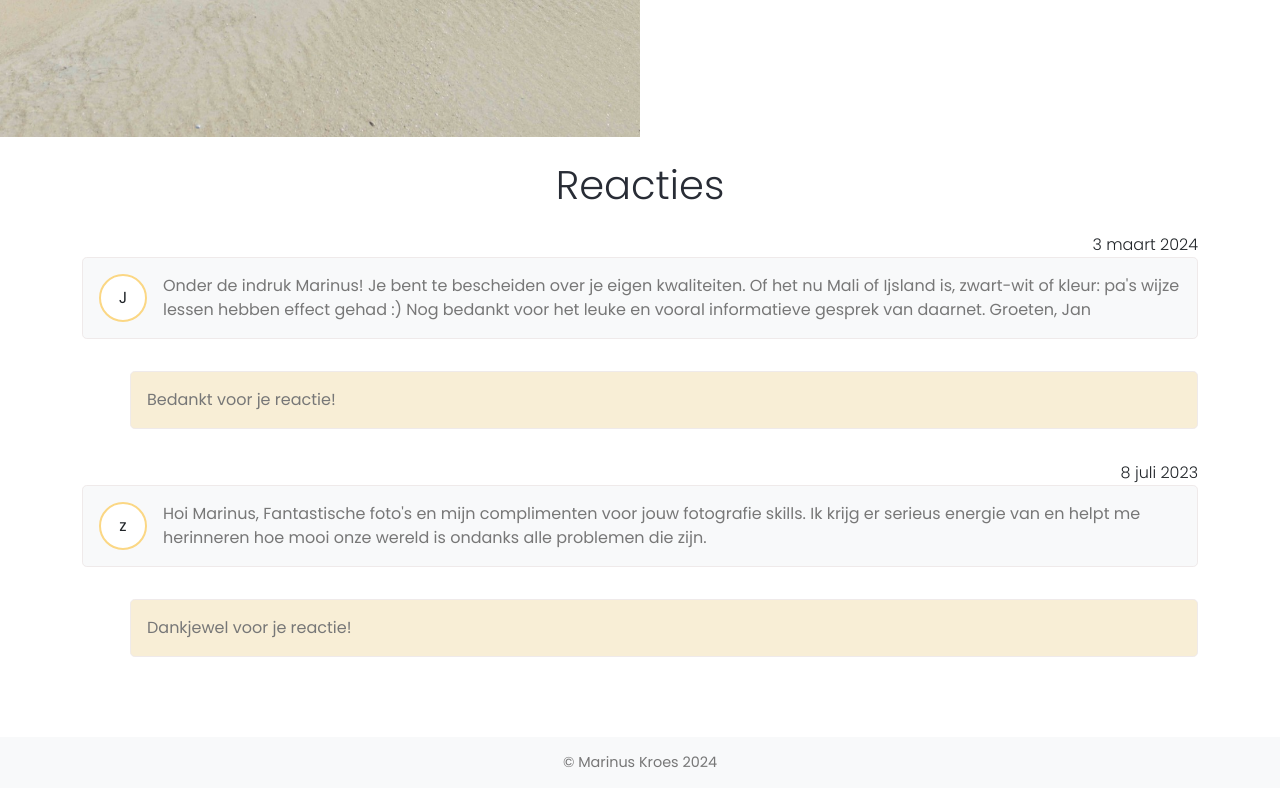
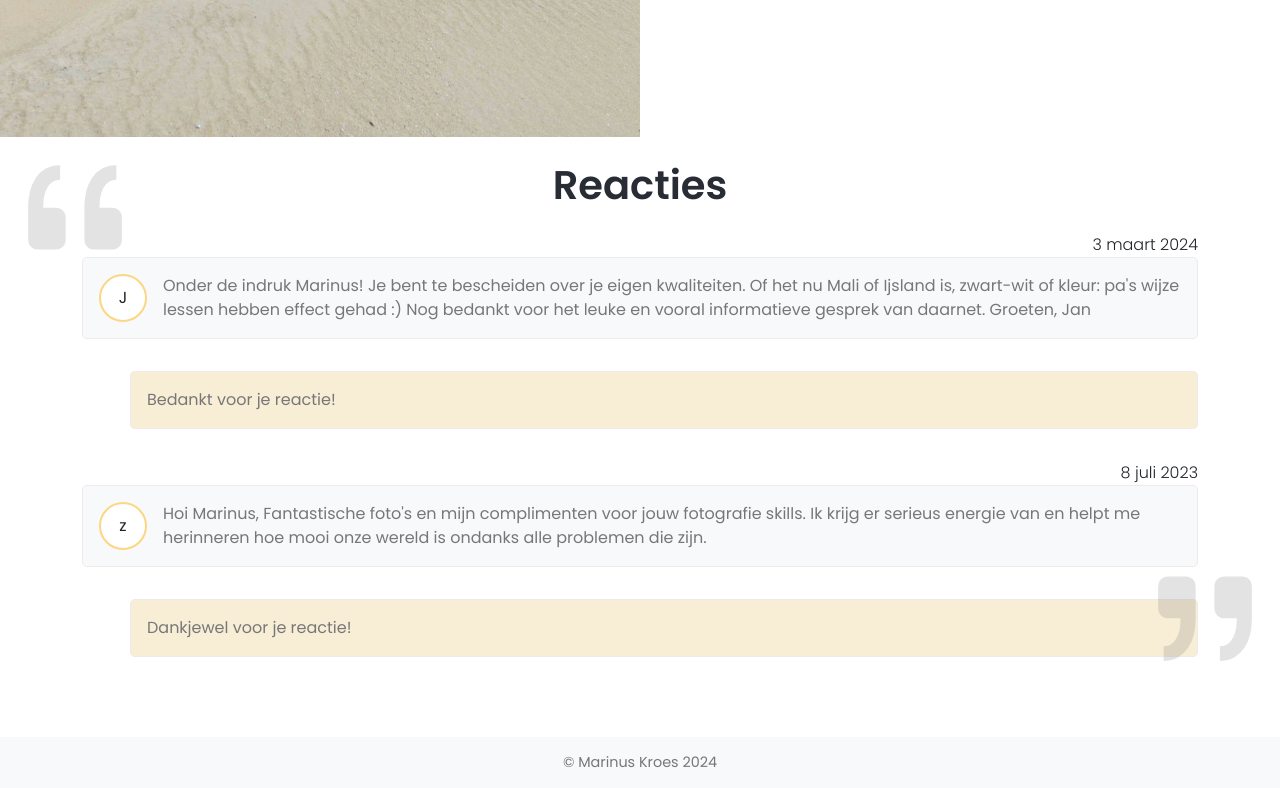
Before and after one commit to DevAl0t/deval0t.github.io, a website: page gastenboek.html in a window 1280 px wide. Shown: the part 663-1451 px from the top of the page. Drawn offline with nearby package versions, Linux system fonts and the light colour scheme.

Commit message:
gastenboek update

```diff
--- a/assets/scss/_contact.scss
+++ b/assets/scss/_contact.scss
@@ -60,7 +60,7 @@ h1{
         display: inline-block;
 
         @media only screen and (max-width: 768px) {
-            width: 10%;
+            width: 7%;
         }
 
         @media only screen and (max-width: 768px) and (orientation: landscape) {
--- a/assets/scss/_guestbook.scss
+++ b/assets/scss/_guestbook.scss
@@ -37,8 +37,30 @@
 
 }
 
+
+
+    .quote-open{
+        position: absolute;
+        top: 0;
+        left: 0%;
+        transform: translateX(0%);
+        opacity: .2;
+    }
+
+    .quote-close{
+        position: absolute;
+        bottom: 0;
+        right: 0%;
+        transform: translateX(0%) rotate(180deg);
+        opacity: .2;
+    }
+
  .guestbook-messages{
     width: 100%;
+
+    h2{
+        font-weight: 600;
+    }
 
     .message-content{
         padding:1rem;
--- a/assets/scss/_hero-section.scss
+++ b/assets/scss/_hero-section.scss
@@ -64,7 +64,7 @@ $navbar-height-mobile: 60px;
         font-size: clamp(2rem, 4vw, 4.688rem);
         line-height: 1;
         margin-top:0px;
-        font-weight: 400;
+        font-weight: 600;
 
         @media only screen and (max-width: 1400px) {
             line-height: 1.1;
--- a/gastenboek.html
+++ b/gastenboek.html
@@ -9,7 +9,7 @@
     <link rel="stylesheet" href="./src/css/style.min.css">
     <title>Marinus Kroes - Een foto portfolio</title>
 </head>
-<body>
+<div>
 
     <nav class="navbar navbar-expand-lg navbar-light bg-light kroes-custom-navbar">
 
@@ -53,12 +53,13 @@
         </div>
       </nav>
 
+
       <div class="container-fluid guestbook-container">
 
         <div class="row">
 
             <div class="col-lg-6 position-relative guestbook-hero-wrap">
-                <img src="./hero-gastenboek.jpg" class="img-fluid guestbook-hero-image">
+              <img src="./hero-gastenboek.jpg" class="img-fluid guestbook-hero-image">
             </div>
 
             <div class="col-lg-6 d-flex flex-column align-items-center justify-content-center mt-lg-0 mt-5 mb-lg-0 mb-5">
@@ -69,18 +70,31 @@
                 <p class="fst-italic fw-normal fs-6 mb-4">Je bijdrage wordt zeer gewaardeerd</p>
 
                 <div class="d-flex">
-                    <a href="#" class="btn btn-secondary btn1 text-primary me-2" data-bs-toggle="modal" data-bs-target="#guestbookModal">Plaats bericht</a>
-                    <a href="#reacties" class="btn btn-secondary btn2 text-primary">Reacties</a>
+                  <a href="#" class="btn btn-secondary btn3 text-primary me-2" data-bs-toggle="modal" data-bs-target="#guestbookModal">Plaats bericht</a>
+                  <a href="#reacties" class="btn btn-secondary btn3 text-primary">Reacties</a>
                 </div>
 
             </div>
 
-        </div>
+          </div>
 
       </div>
 
-      <div class="container guestbook-messages mb-5" id="reacties">
+      <div class="container-fluid guestbook-messages mb-5 position-relative" id="reacties">
 
+        <div class="quote-open">
+          <svg xmlns="http://www.w3.org/2000/svg" width="150" height="150" fill="#777777" class="bi bi-quote" viewBox="0 0 16 16">
+            <path d="M12 12a1 1 0 0 0 1-1V8.558a1 1 0 0 0-1-1h-1.388q0-.527.062-1.054.093-.558.31-.992t.559-.683q.34-.279.868-.279V3q-.868 0-1.52.372a3.3 3.3 0 0 0-1.085.992 4.9 4.9 0 0 0-.62 1.458A7.7 7.7 0 0 0 9 7.558V11a1 1 0 0 0 1 1zm-6 0a1 1 0 0 0 1-1V8.558a1 1 0 0 0-1-1H4.612q0-.527.062-1.054.094-.558.31-.992.217-.434.559-.683.34-.279.868-.279V3q-.868 0-1.52.372a3.3 3.3 0 0 0-1.085.992 4.9 4.9 0 0 0-.62 1.458A7.7 7.7 0 0 0 3 7.558V11a1 1 0 0 0 1 1z"/>
+          </svg>
+        </div>
+
+        <div class="quote-close">
+          <svg xmlns="http://www.w3.org/2000/svg" width="150" height="150" fill="#777777" class="bi bi-quote" viewBox="0 0 16 16">
+            <path d="M12 12a1 1 0 0 0 1-1V8.558a1 1 0 0 0-1-1h-1.388q0-.527.062-1.054.093-.558.31-.992t.559-.683q.34-.279.868-.279V3q-.868 0-1.52.372a3.3 3.3 0 0 0-1.085.992 4.9 4.9 0 0 0-.62 1.458A7.7 7.7 0 0 0 9 7.558V11a1 1 0 0 0 1 1zm-6 0a1 1 0 0 0 1-1V8.558a1 1 0 0 0-1-1H4.612q0-.527.062-1.054.094-.558.31-.992.217-.434.559-.683.34-.279.868-.279V3q-.868 0-1.52.372a3.3 3.3 0 0 0-1.085.992 4.9 4.9 0 0 0-.62 1.458A7.7 7.7 0 0 0 3 7.558V11a1 1 0 0 0 1 1z"/>
+          </svg>
+        </div>
+
+        <div class="container">
         <div class="row">
 
             <div class="col-lg-12 d-flex flex-column align-items-center justify-content-center mt-4">
@@ -153,6 +167,8 @@
 
             </div>
 
+            </div>
+
         </div>
 
       </div>
@@ -180,7 +196,7 @@
 
             </div>
             <div class="modal-footer">
-              <button type="button" class="btn btn3 btn-outline-secondary text-black" data-bs-dismiss="modal">Sluit</button>
+              <button type="button" class="btn btn3 btn-secondary text-black" data-bs-dismiss="modal">Sluit</button>
               <button type="button" class="btn btn3 btn-secondary">Verstuur</button>
             </div>
           </div>
```
Also changed, not shown: src/css/style.min.css.
